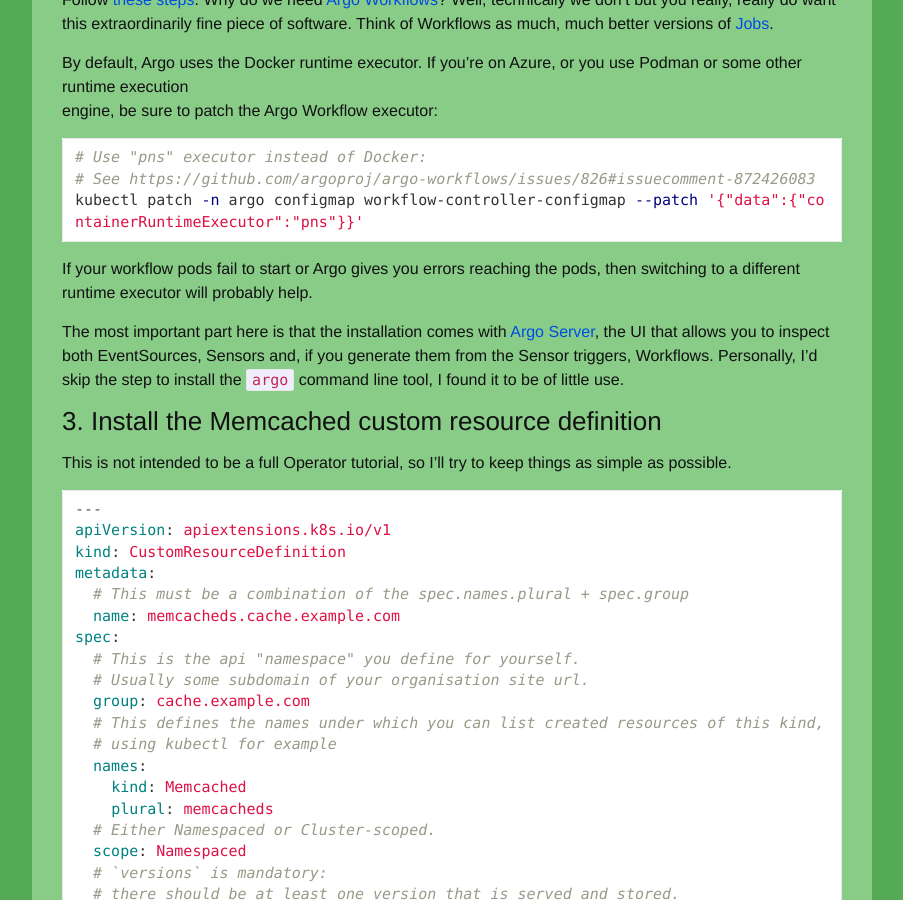
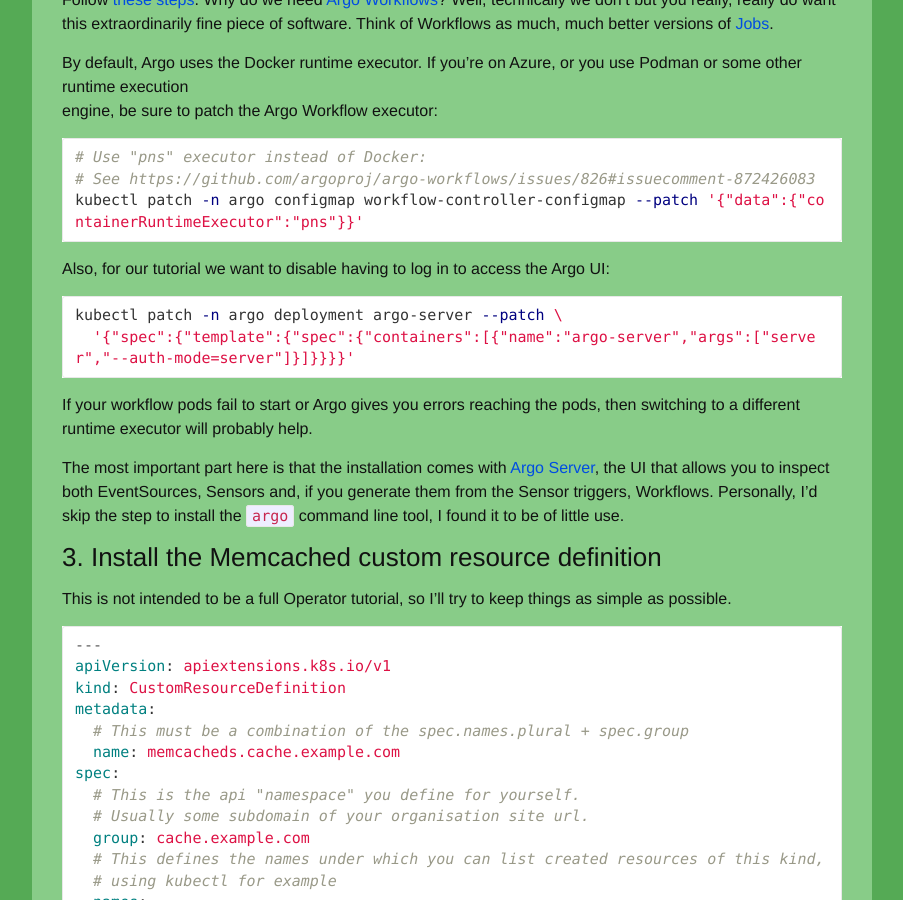
Before and after one commit to reinvantveer/reinvantveer.github.io, a Jekyll site: the page built from _posts/2022-01-29-easier-operator.md, in a window 1280 px wide and 900 px high, scrolled down 5134 px. Shown: the whole window, without its empty margins (188-1091 px from the left). Built offline with Jekyll 4.4.1, drawn with Linux system fonts in a browser that asks for light colours; comment, search, counter and statistics services are not loaded.

Commit message:
disable default login
Signed-off-by: reinvantveer <reinvantveer@gmail.com>

````diff
--- a/_posts/2022-01-29-easier-operator.md
+++ b/_posts/2022-01-29-easier-operator.md
@@ -199,6 +199,12 @@
 kubectl patch -n argo configmap workflow-controller-configmap --patch '{"data":{"containerRuntimeExecutor":"pns"}}'
 ```
 
+Also, for our tutorial we want to disable having to log in to access the Argo UI:
+```shell
+kubectl patch -n argo deployment argo-server --patch \
+  '{"spec":{"template":{"spec":{"containers":[{"name":"argo-server","args":["server","--auth-mode=server"]}]}}}}'
+```
+
 If your workflow pods fail to start or Argo gives you errors reaching the pods, then switching to a different runtime
 executor will probably help.
 
````
